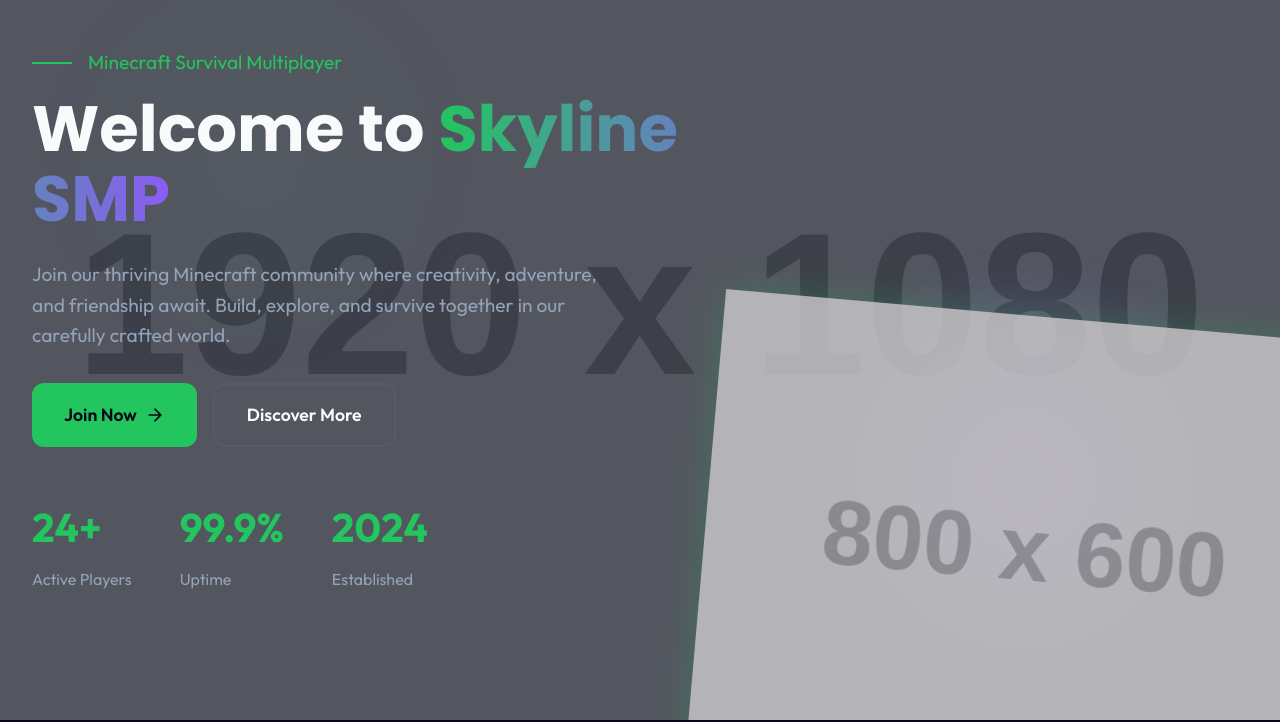
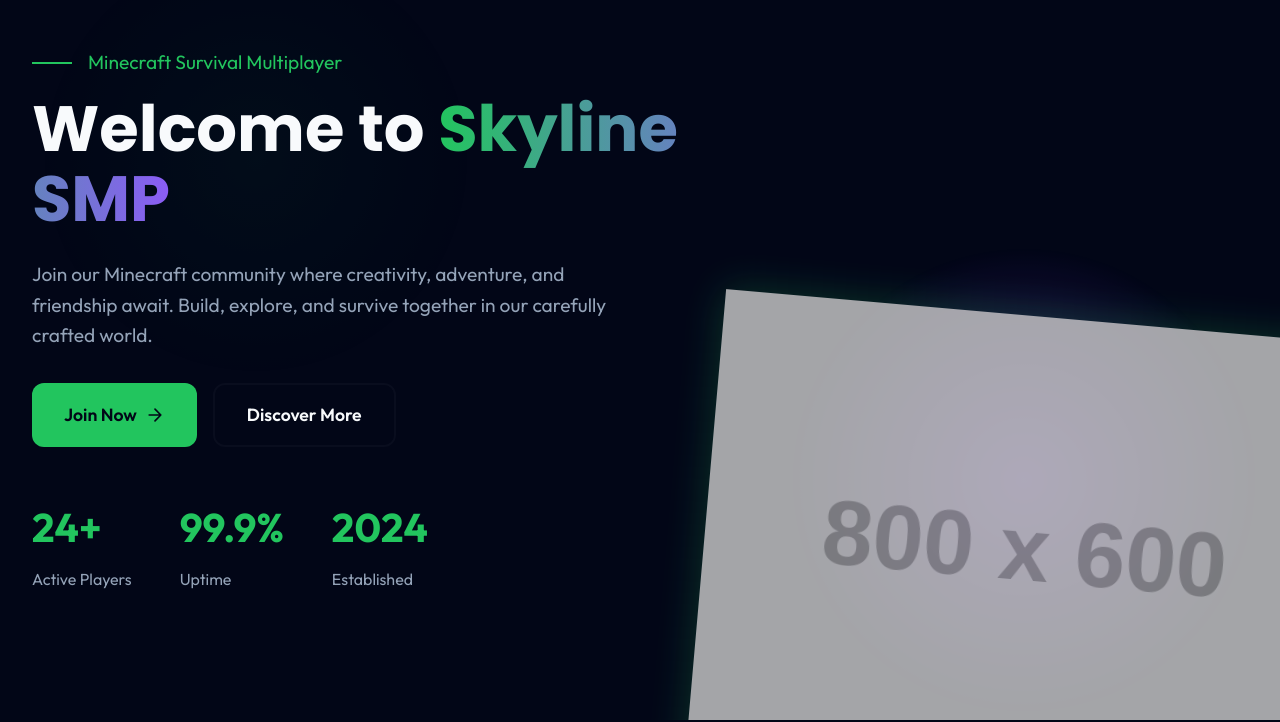
Before and after one commit to dopeshiterror/skylinewebsite, a plain HTML site: page index.html in a window 1280 px wide. Shown: the part 80-802 px from the top of the page. Drawn offline with Linux system fonts and the light colour scheme; placeholder pictures from the web are drawn by us.

Commit message:
Update index.html

```diff
--- a/index.html
+++ b/index.html
@@ -345,7 +345,6 @@
       left: 0;
       width: 100%;
       height: 100%;
-      background: url('https://placehold.co/1920x1080/020617/1e293b?text=') no-repeat center center/cover;
       opacity: 0.4;
       z-index: -1;
     }
@@ -1166,7 +1165,7 @@
       <div class="hero-content">
         <div class="hero-subtitle">Minecraft Survival Multiplayer</div>
         <h1 class="hero-title">Welcome to <span class="text-gradient">Skyline SMP</span></h1>
-        <p class="hero-description">Join our thriving Minecraft community where creativity, adventure, and friendship await. Build, explore, and survive together in our carefully crafted world.</p>
+        <p class="hero-description">Join our Minecraft community where creativity, adventure, and friendship await. Build, explore, and survive together in our carefully crafted world.</p>
         <div class="hero-buttons">
           <a href="#join" class="btn btn-primary btn-lg">
             Join Now
@@ -1319,7 +1318,7 @@
               </svg>
             </div>
             <div>
-              <strong>Established Community:</strong> Founded in 2024, we've grown into a thriving community of dedicated players who help each other and collaborate on amazing projects.
+              <strong>Established Community:</strong> Founded in 2025, we've grown into a thriving community of dedicated players who help each other and collaborate on amazing projects.
             </div>
           </li>
           <li class="about-item">
```
